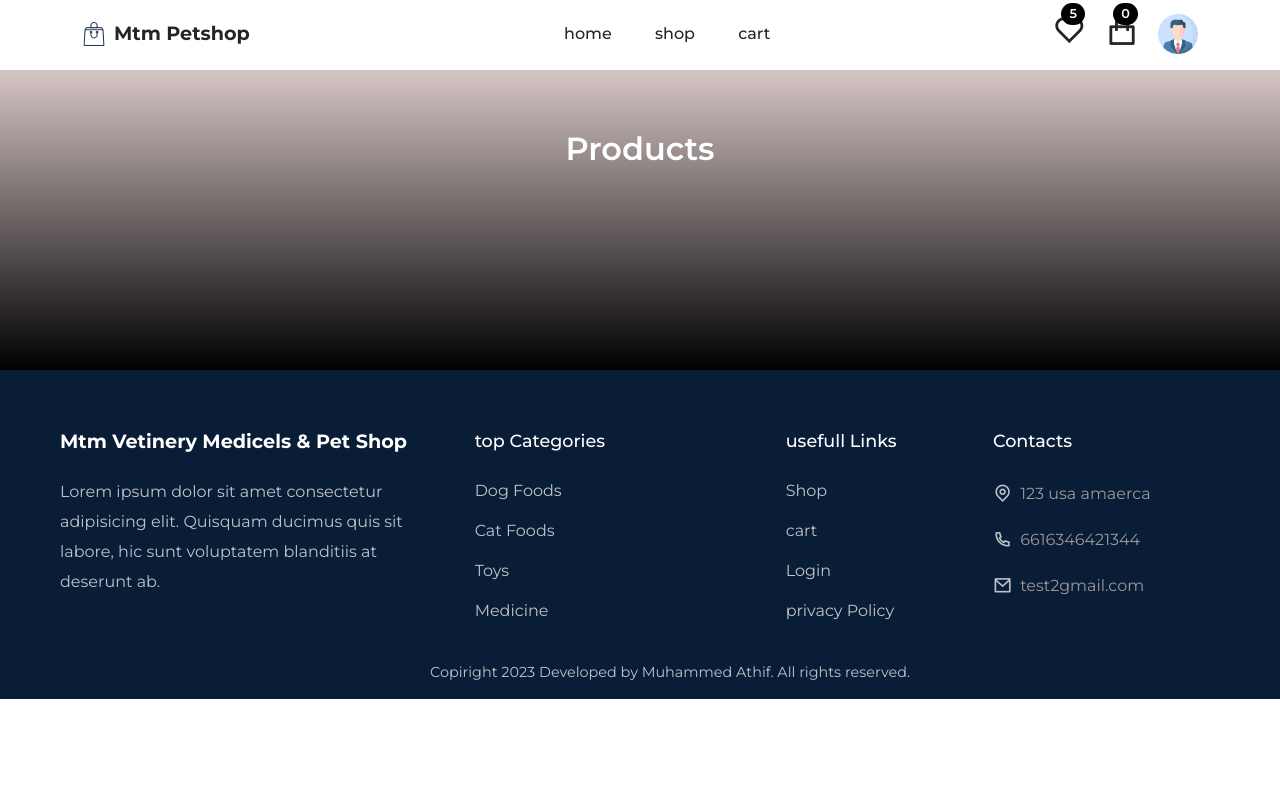
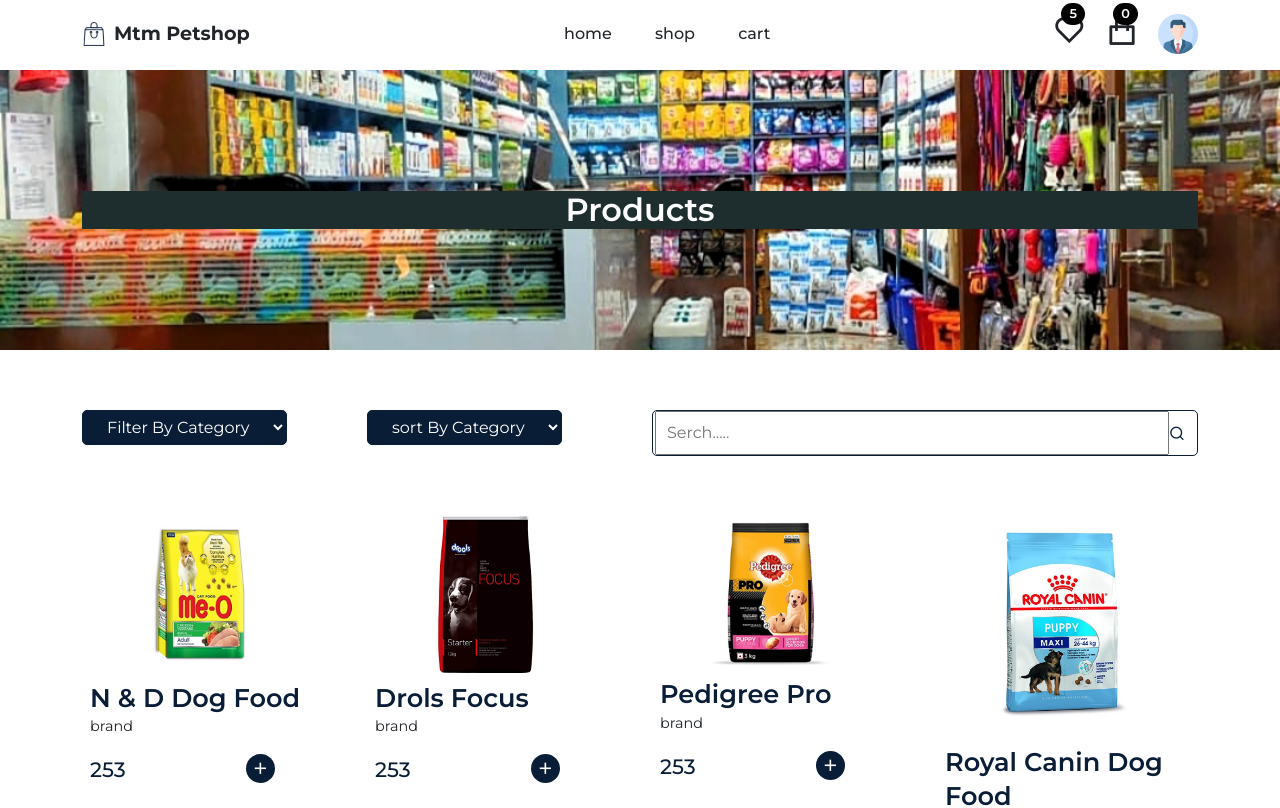
Before and after one commit to hafnahou/PetShop, a React (Create React App) app: page /shop in a window 1280 px wide. Shown: the top 808 px of the page. Built offline with nearby package versions, Linux system fonts and the light colour scheme.

Commit message:
filter add

```diff
--- a/src/Style/Common-section.css
+++ b/src/Style/Common-section.css
@@ -2,24 +2,25 @@
 
 
 .common_section {
-    background: linear-gradient(#d6c5c5,#000),
+    background:
     url("../assets/images/common.jpg") no-repeat center ;
      background-size: cover;
-     height: 300px;
+     height: 280px;
+     display: flex;
+     align-items: center;
+     justify-content: center;
+
+
+
 
 }
 
-/* .common_section {
-    background-image: url(../assets/images/common.jpg) ;
-    height: 250px;
-    background-repeat: no-repeat;
-    text-align: center;
 
-}  */
 
 
 .common_section h1{
     color: #fff;
+    background-color: rgb(30, 46, 46);
     font-weight: 600;
 
 }
--- /dev/null
+++ b/src/Style/shop.css
@@ -0,0 +1,43 @@
+
+
+.filter__widget select{
+    padding: 6px 20px;
+    border: 1px solid var(--primary-color);
+    cursor: pointer;
+    border-radius: 5px;
+    background: var(--primary-color);
+    color: #fff;
+}
+
+.filter__widget select:focus{
+    outline: none !important;
+}
+
+
+.filter__widget select option {
+    font-size: 0.9rem;
+}
+
+.serch__box{
+    width: 100%;
+    display: flex;
+    align-items: center;
+    justify-content: space-between;
+    border: 1px solid var(--primary-color);
+    border-radius: 5px;
+    padding-right: 12px;
+    padding-left: 2px;
+    cursor: pointer;
+
+}
+
+.serch__box input{
+     width: 100%;
+     border-radius: none;
+     outline: none;
+     padding: 8px 10px;
+}
+
+.serch__box span{
+    color: var(--primary-color);
+}
--- a/src/pages/Shop.jsx
+++ b/src/pages/Shop.jsx
@@ -1,16 +1,88 @@
-import React from 'react'
+import React, { useState } from 'react'
 import CmmonSection from '../components/UI/CommonSection'
 import Helmet from '../components/Helmet/Helmet'
+import '../Style/shop.css'
+import products from '../assets/data/products'
+import ProductLists from '../components/UI/ProductList'
+import { Container,Row,Col } from 'reactstrap'
+
+
+const Shop = () => {
+
+  const [productsData,setProductsData]=useState(products)
+
+
+  const handleFilter = (e) =>{
+    const filterValue =e.target.value;
+    if(filterValue === "Dog") {
+      const filteredProducts =products.filter(
+        (item) =>item.category === "Dog"
+      );
+
+      setProductsData(filteredProducts)
+    }
+  }
 
 
 
-const Shop = () => {
+
+
   return (
     <Helmet title='Shop'>
 
       <CmmonSection title='Products'/>
+
+      <section>
+        <Container>
+          <Row>
+              <Col lg='3' md='3'>
+                <div className="filter__widget">
+                  <select onClick={handleFilter} >
+                  <option>Filter By Category</option>
+                      <option value="Dog">Dog Food</option>
+                      <option value="Cat">Cat food</option>
+                      <option value="Toys">Toys</option>
+                      <option value="Feed">Feed Bowls</option>
+                      <option value="medicine">Medicines</option>
+                  </select>
+                </div>
+              </Col>
+              <Col lg='3' md='3'>
+              <div className="filter__widget">
+                  <select >
+                  <option>sort By Category</option>
+                      <option value="ascending">Assending</option>
+                      <option value="decending">Decending</option>
+
+                  </select>
+                </div>
+              </Col>
+              <Col lg='6' md='6'>
+                 <div className="serch__box">
+                    <input type="text" placeholder='Serch.....' />
+                    <span>
+                       <i class="ri-search-line"></i>
+                    </span>
+                 </div>
+              </Col>
+
+          </Row>
+        </Container>
+
+        <section>
+              <Container>
+                <Row>
+                  {
+                    productsData.length === 0? <h1>No Products Are Frond</h1>
+                    : <ProductLists data={productsData}/>
+                  }
+                </Row>
+
+              </Container>
+        </section>
+      </section>
     </Helmet>
   )
-}
+ };
 
 export default Shop
```
Also changed, not shown: 1 other file (tests, documents, lock files or other folders).
